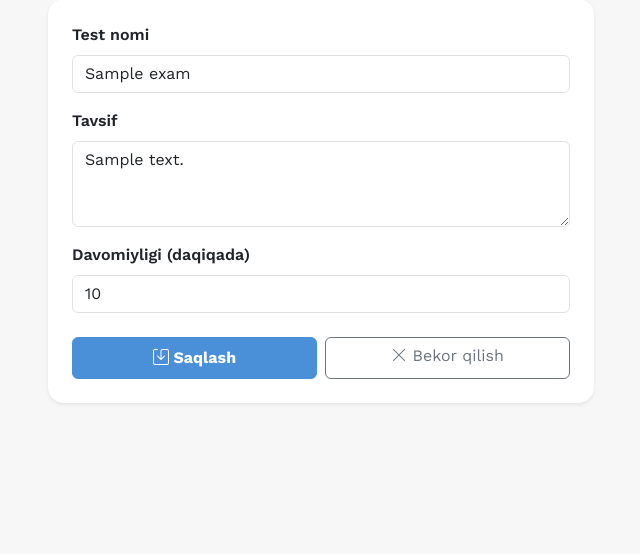
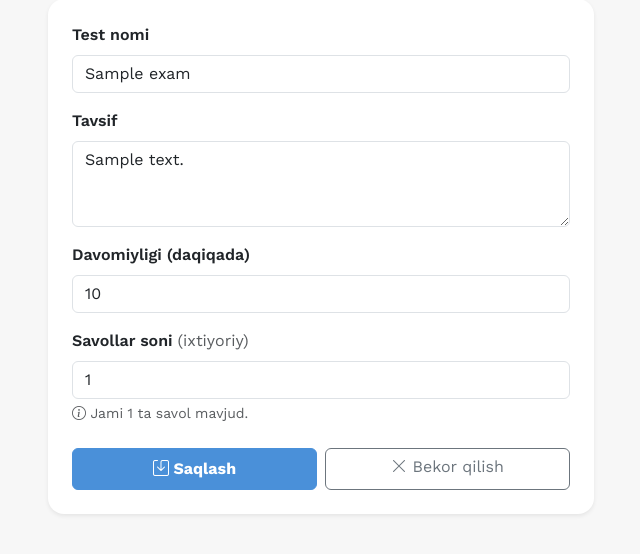
Before and after one commit to dvrone/2EZ-exam, a Flask app: page /exams/1/edit in a window 1280 px wide. Shown: the part 160-714 px from the top of the page, without its empty margins (319-959 px from the left). Run offline with Flask 3, Linux system fonts and the light colour scheme; a user stored in the database is signed in; tables that the repository leaves empty hold one stand-in row (values such as "Sample post").

Commit message:
Add question count selection and option count flexibility

```diff
--- a/app/templates/exam/detail.html
+++ b/app/templates/exam/detail.html
@@ -20,6 +20,9 @@
                     </span>
                     <span class="badge bg-light text-dark fs-6 border">
                         <i class="bi bi-question-circle"></i> {{ exam.questions|length }} savol
+                        {% if exam.question_count and exam.question_count < exam.questions|length %}
+                            <span class="text-primary">→ {{ exam.question_count }} ta</span>
+                        {% endif %}
                     </span>
                 </div>
                 {% if exam.questions %}
--- a/app/templates/exam/edit_exam.html
+++ b/app/templates/exam/edit_exam.html
@@ -23,13 +23,29 @@
                         <label class="form-label fw-semibold">Tavsif</label>
                         <textarea name="description" class="form-control" rows="3">{{ exam.description or '' }}</textarea>
                     </div>
-                    <div class="mb-4">
+                    <div class="mb-3">
                         <label class="form-label fw-semibold">Davomiyligi (daqiqada)</label>
                         <input type="number"
                                name="duration"
                                class="form-control"
                                value="{{ exam.duration }}"
                                min="5">
+                    </div>
+                    <div class="mb-4">
+                        <label class="form-label fw-semibold">
+                            Savollar soni
+                            <span class="text-muted fw-normal">(ixtiyoriy)</span>
+                        </label>
+                        <input type="number"
+                               name="question_count"
+                               class="form-control"
+                               min="1"
+                               value="{{ exam.question_count or '' }}"
+                               placeholder="Bo'sh qolsa — hammasi">
+                        <div class="form-text text-muted">
+                            <i class="bi bi-info-circle"></i>
+                            Jami {{ exam.questions|length }} ta savol mavjud.
+                        </div>
                     </div>
                     <div class="d-flex gap-2">
                         <button type="submit" class="btn btn-primary w-100 py-2 fw-bold">
--- a/routes/exam.py
+++ b/routes/exam.py
@@ -36,10 +36,12 @@ def list_exams():
 @admin_required
 def create_exam():
     if request.method == "POST":
+        question_count = request.form.get("question_count")
         exam = Exam(
             title=request.form.get("title"),
             description=request.form.get("description"),
             duration=int(request.form.get("duration", 30)),
+            question_count=int(question_count) if question_count else None,
         )
         db.session.add(exam)
         db.session.commit()
@@ -49,7 +51,6 @@ def create_exam():
     return render_template("exam/create.html")
 
 
-# Imtihonni tahrirlash
 @exam_bp.route("/exams/<int:exam_id>/edit", methods=["GET", "POST"])
 @login_required
 @admin_required
@@ -57,9 +58,11 @@ def edit_exam(exam_id):
     exam = Exam.query.get_or_404(exam_id)
 
     if request.method == "POST":
+        question_count = request.form.get("question_count")
         exam.title = request.form.get("title")
         exam.description = request.form.get("description")
         exam.duration = int(request.form.get("duration", 30))
+        exam.question_count = int(question_count) if question_count else None
         db.session.commit()
         flash("Imtihon yangilandi!", "success")
         return redirect(url_for("exam.exam_detail", exam_id=exam.id))
@@ -239,6 +242,11 @@ def start_exam(exam_id):
 
     questions = list(exam.questions)
     random.shuffle(questions)
+
+    # question_count belgilangan bo'lsa, shuncha savol ol
+    if exam.question_count and exam.question_count < len(questions):
+        questions = questions[:exam.question_count]
+
     return render_template("exam/take.html", exam=exam, questions=questions)
 
 
```
Also changed, not shown: app/models.py (+3 -6 lines), app/static/js/take.js (+12 -0 lines), app/templates/exam/create.html (+16 -1 lines).
